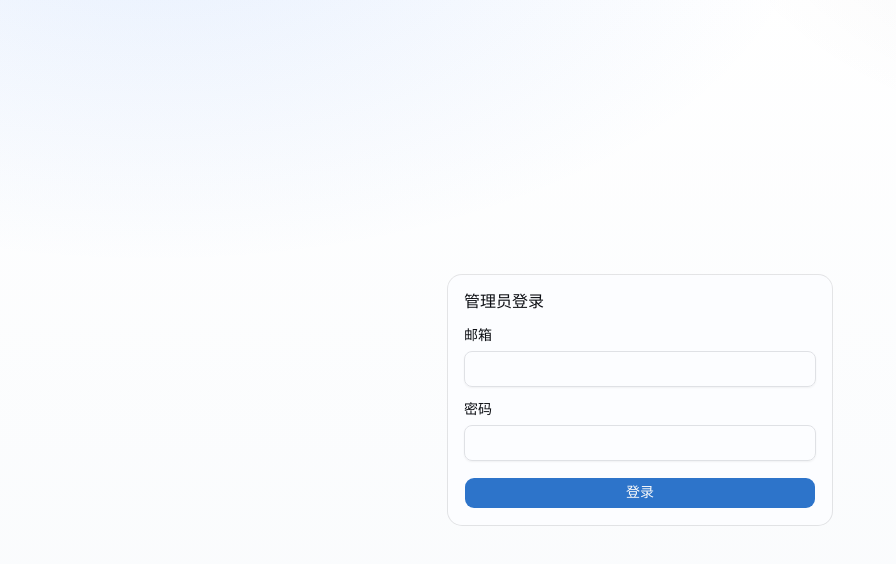
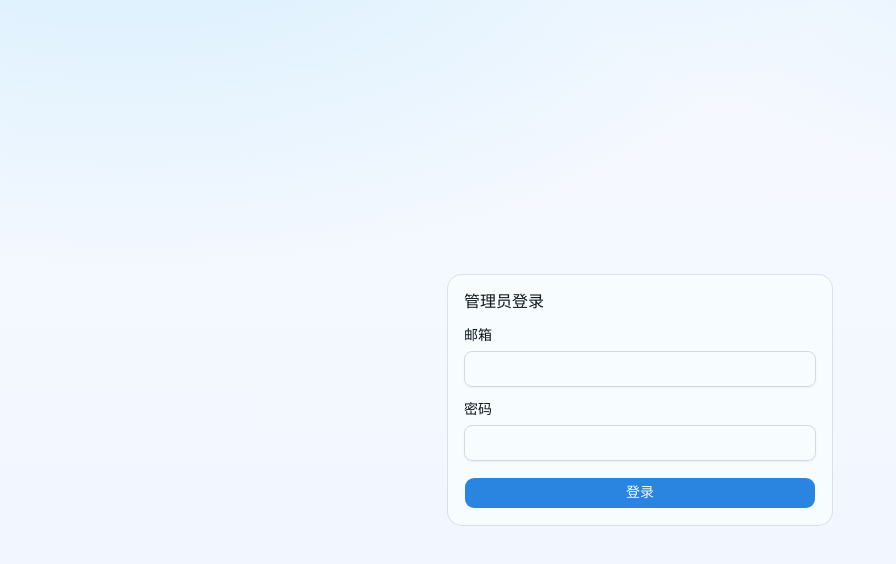
Before and after one commit to jack1ripper/aiblog, a Next.js app: page /jack/login in a window 1280 px wide. Shown: the top 564 px of the page, without its empty margins (0-896 px from the left). Built offline with nearby package versions, Linux system fonts and the light colour scheme.

Commit message:
feat: 提升首页色彩层次与整体背景质感

```diff
--- a/app/(blog)/page.tsx
+++ b/app/(blog)/page.tsx
@@ -111,7 +111,7 @@ export default async function HomePage() {
 
           <aside className="lg:col-span-4">
             <div className="space-y-4 lg:sticky lg:top-28">
-              <section className="rounded-xl border border-border/70 bg-card/65 p-4">
+              <section className="rounded-xl border border-sky-200/45 bg-[linear-gradient(145deg,rgba(255,255,255,0.82),rgba(240,249,255,0.9))] p-4 dark:border-sky-400/20 dark:bg-[linear-gradient(145deg,rgba(30,41,59,0.78),rgba(15,23,42,0.86))]">
                 <h2 className="text-sm font-semibold text-foreground">站内搜索</h2>
                 <form action="/search" method="get" className="mt-3 flex gap-2">
                   <input
@@ -129,7 +129,7 @@ export default async function HomePage() {
                 </form>
               </section>
 
-              <section className="hidden rounded-xl border border-border/70 bg-card/65 p-4 lg:block">
+              <section className="hidden rounded-xl border border-indigo-200/45 bg-[linear-gradient(145deg,rgba(255,255,255,0.82),rgba(238,242,255,0.88))] p-4 dark:border-indigo-400/20 dark:bg-[linear-gradient(145deg,rgba(30,41,59,0.78),rgba(30,27,75,0.82))] lg:block">
                 <h2 className="text-sm font-semibold text-foreground">分类与标签</h2>
                 <div className="mt-3 space-y-3">
                   {categories.length > 0 && (
@@ -161,7 +161,7 @@ export default async function HomePage() {
                 </div>
               </section>
 
-              <section className="rounded-xl border border-border/70 bg-card/65 p-4">
+              <section className="rounded-xl border border-amber-200/50 bg-[linear-gradient(145deg,rgba(255,255,255,0.82),rgba(255,251,235,0.88))] p-4 dark:border-amber-400/20 dark:bg-[linear-gradient(145deg,rgba(30,41,59,0.78),rgba(69,39,16,0.5))]">
                 <h2 className="text-sm font-semibold text-foreground">年份归档</h2>
                 {years.length > 0 ? (
                   <div className="mt-3 space-y-1">
@@ -181,7 +181,7 @@ export default async function HomePage() {
                 )}
               </section>
 
-              <section className="rounded-xl border border-border/70 bg-card/65 p-4">
+              <section className="rounded-xl border border-emerald-200/45 bg-[linear-gradient(145deg,rgba(255,255,255,0.82),rgba(236,253,245,0.88))] p-4 dark:border-emerald-400/20 dark:bg-[linear-gradient(145deg,rgba(30,41,59,0.78),rgba(6,78,59,0.45))]">
                 <h2 className="text-sm font-semibold text-foreground">最近更新</h2>
                 {latestPosts.length > 0 ? (
                   <ul className="mt-3 space-y-1.5">
@@ -201,7 +201,7 @@ export default async function HomePage() {
                 )}
               </section>
 
-              <section className="rounded-xl border border-border/70 bg-card/65 p-4 lg:hidden">
+              <section className="rounded-xl border border-border/70 bg-card/75 p-4 lg:hidden">
                 <div className="flex flex-wrap gap-2 text-xs">
                   <Link
                     href="/archive"
--- a/app/globals.css
+++ b/app/globals.css
@@ -50,24 +50,24 @@
 }
 
 :root {
-  --background: oklch(0.99 0.002 264);
-  --foreground: oklch(0.17 0.01 264);
-  --card: oklch(0.995 0.003 264);
-  --card-foreground: oklch(0.17 0.01 264);
+  --background: oklch(0.978 0.008 248);
+  --foreground: oklch(0.19 0.018 248);
+  --card: oklch(0.992 0.01 248);
+  --card-foreground: oklch(0.19 0.018 248);
   --popover: oklch(1 0 0);
   --popover-foreground: oklch(0.145 0 0);
-  --primary: oklch(0.56 0.15 255);
+  --primary: oklch(0.61 0.16 252);
   --primary-foreground: oklch(0.985 0 0);
-  --secondary: oklch(0.96 0.004 264);
+  --secondary: oklch(0.95 0.018 236);
   --secondary-foreground: oklch(0.205 0 0);
-  --muted: oklch(0.965 0.004 264);
-  --muted-foreground: oklch(0.49 0.015 264);
-  --accent: oklch(0.965 0.004 264);
+  --muted: oklch(0.95 0.012 244);
+  --muted-foreground: oklch(0.45 0.03 248);
+  --accent: oklch(0.946 0.022 206);
   --accent-foreground: oklch(0.205 0 0);
   --destructive: oklch(0.577 0.245 27.325);
-  --border: oklch(0.91 0.006 264);
-  --input: oklch(0.91 0.006 264);
-  --ring: oklch(0.72 0.04 255);
+  --border: oklch(0.885 0.018 248);
+  --input: oklch(0.885 0.018 248);
+  --ring: oklch(0.71 0.07 248);
   --chart-1: oklch(0.87 0 0);
   --chart-2: oklch(0.556 0 0);
   --chart-3: oklch(0.439 0 0);
@@ -85,24 +85,24 @@
 }
 
 .dark {
-  --background: oklch(0.17 0.008 264);
+  --background: oklch(0.185 0.02 248);
   --foreground: oklch(0.985 0 0);
-  --card: oklch(0.21 0.01 264);
+  --card: oklch(0.235 0.02 248);
   --card-foreground: oklch(0.985 0 0);
-  --popover: oklch(0.21 0.01 264);
+  --popover: oklch(0.225 0.02 248);
   --popover-foreground: oklch(0.985 0 0);
-  --primary: oklch(0.74 0.1 255);
+  --primary: oklch(0.76 0.12 250);
   --primary-foreground: oklch(0.205 0 0);
-  --secondary: oklch(0.26 0.008 264);
+  --secondary: oklch(0.28 0.02 236);
   --secondary-foreground: oklch(0.985 0 0);
-  --muted: oklch(0.26 0.008 264);
-  --muted-foreground: oklch(0.76 0.01 264);
-  --accent: oklch(0.26 0.008 264);
+  --muted: oklch(0.275 0.02 244);
+  --muted-foreground: oklch(0.8 0.03 248);
+  --accent: oklch(0.3 0.035 210);
   --accent-foreground: oklch(0.985 0 0);
   --destructive: oklch(0.704 0.191 22.216);
   --border: oklch(1 0 0 / 10%);
   --input: oklch(1 0 0 / 15%);
-  --ring: oklch(0.556 0 0);
+  --ring: oklch(0.66 0.08 248);
   --chart-1: oklch(0.87 0 0);
   --chart-2: oklch(0.556 0 0);
   --chart-3: oklch(0.439 0 0);
@@ -125,9 +125,10 @@
   body {
     @apply bg-background text-foreground;
     background-image:
-      radial-gradient(1100px 600px at 12% -12%, rgba(59, 130, 246, 0.12), transparent 60%),
-      radial-gradient(780px 460px at 92% -16%, rgba(15, 23, 42, 0.05), transparent 62%),
-      linear-gradient(180deg, rgba(255, 255, 255, 0.94), rgba(248, 250, 252, 0.98));
+      radial-gradient(1200px 640px at 10% -16%, rgba(56, 189, 248, 0.18), transparent 62%),
+      radial-gradient(950px 540px at 88% -20%, rgba(14, 165, 233, 0.1), transparent 66%),
+      radial-gradient(900px 500px at 50% 120%, rgba(251, 191, 36, 0.08), transparent 72%),
+      linear-gradient(180deg, rgba(246, 249, 255, 0.96), rgba(240, 246, 255, 0.98));
     background-attachment: fixed;
     background-repeat: no-repeat;
   }
@@ -138,9 +139,10 @@
 
 .dark body {
   background-image:
-    radial-gradient(1200px 680px at 14% -14%, rgba(59, 130, 246, 0.2), transparent 62%),
-    radial-gradient(860px 500px at 96% -20%, rgba(125, 211, 252, 0.09), transparent 66%),
-    linear-gradient(180deg, rgba(15, 23, 42, 0.32), rgba(12, 14, 18, 0.88));
+    radial-gradient(1200px 700px at 12% -16%, rgba(56, 189, 248, 0.24), transparent 62%),
+    radial-gradient(900px 520px at 96% -22%, rgba(14, 165, 233, 0.14), transparent 68%),
+    radial-gradient(980px 560px at 46% 118%, rgba(250, 204, 21, 0.08), transparent 72%),
+    linear-gradient(180deg, rgba(15, 23, 42, 0.4), rgba(10, 12, 18, 0.92));
   background-repeat: no-repeat;
 }
 
```
